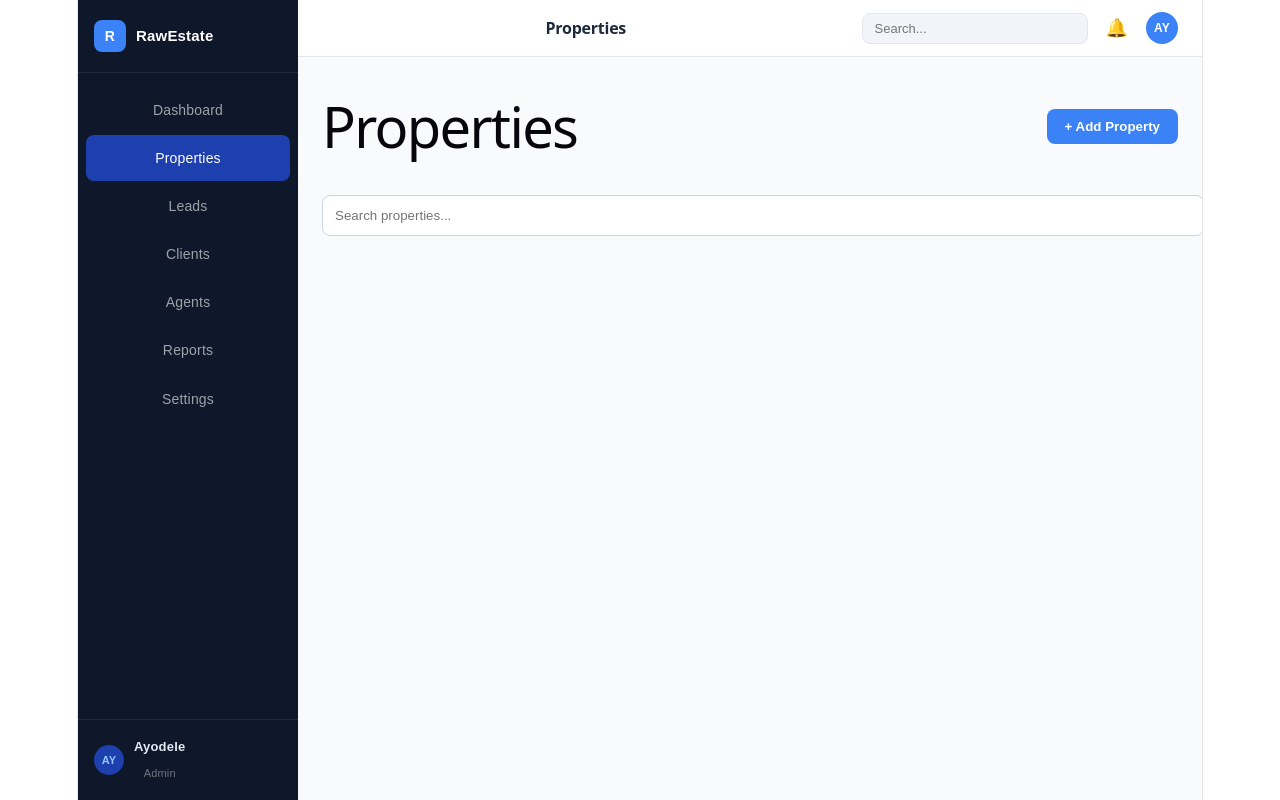
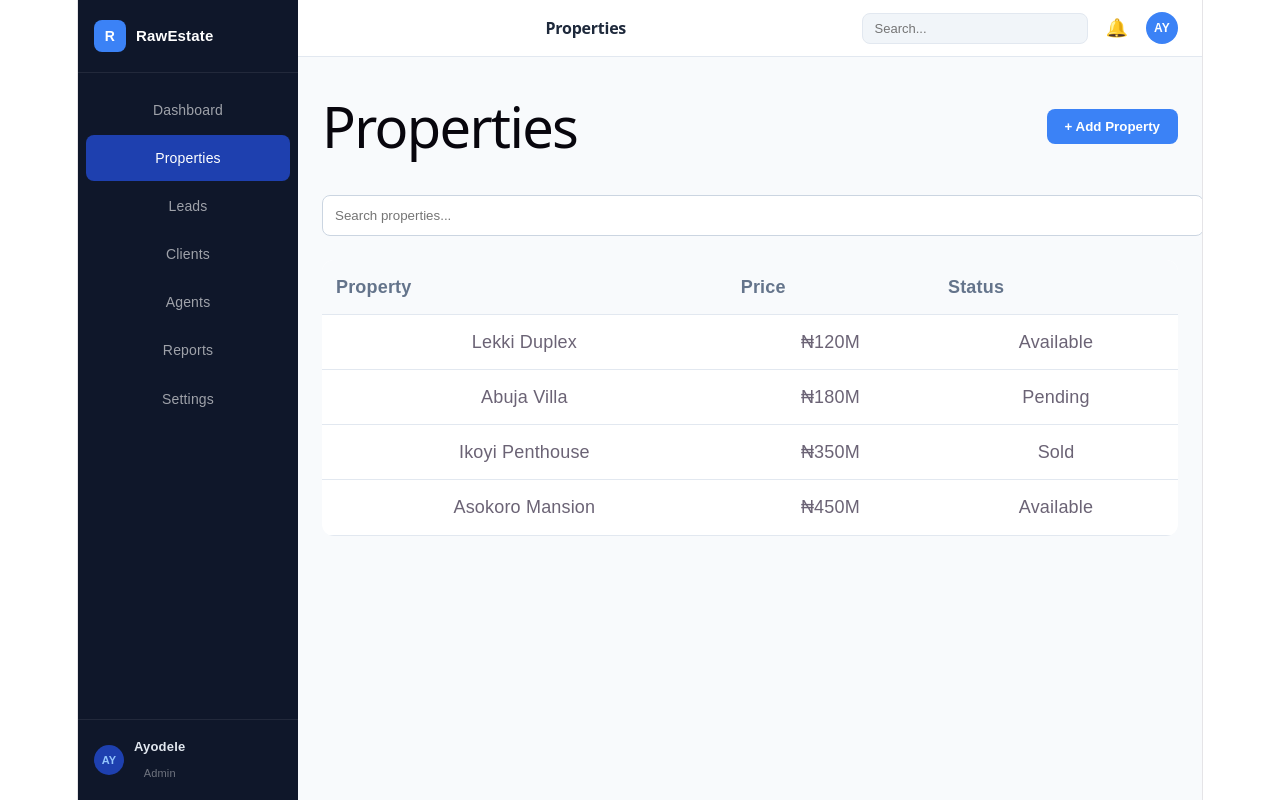
Before and after one commit to melchizedek2991/rawestate-crm, a React (Vite) app: page / in a window 1280 px wide. Both pictures are taken after a click on the element "Properties". Built offline with nearby package versions, Linux system fonts and the light colour scheme.

Commit message:
properties updated

```diff
--- a/src/pages/Properties.jsx
+++ b/src/pages/Properties.jsx
@@ -1,4 +1,31 @@
 function Properties() {
+
+    const properties = [
+          {
+            id: 1,
+            name: "Lekki Duplex",
+            price: "₦120M",
+            status: "Available"
+          },
+          {
+            id: 2,
+            name: "Abuja Villa",
+            price: "₦180M",
+            status: "Pending"
+          },
+          {
+            id: 3,
+            name: "Ikoyi Penthouse",
+            price: "₦350M",
+            status: "Sold"
+          },
+          {
+            id: 4,
+            name: "Asokoro Mansion",
+            price: "₦450M",
+            status: "Available"
+          }
+        ];
   return (
     <div>
 
@@ -39,8 +66,49 @@ function Properties() {
         }}
       />
 
+      <table
+          style={{
+            width: "100%",
+            borderCollapse: "collapse",
+            backgroundColor: "#fff",
+            borderRadius: "12px",
+            overflow: "hidden"
+          }}
+        >
+      <thead>
+        <tr>
+          <th style={tableHeaderStyle}>Property</th>
+          <th style={tableHeaderStyle}>Price</th>
+          <th style={tableHeaderStyle}>Status</th>
+        </tr>
+      </thead>
+
+      <tbody>
+        {properties.map((property) => (
+          <tr key={property.id}>
+            <td style={tableCellStyle}>{property.name}</td>
+            <td style={tableCellStyle}>{property.price}</td>
+            <td style={tableCellStyle}>{property.status}</td>
+          </tr>
+        ))}
+      </tbody>
+    </table>
+
     </div>
   );
 }
 
+
+const tableHeaderStyle = {
+  textAlign: "left",
+  padding: "14px",
+  borderBottom: "1px solid #e2e8f0",
+  backgroundColor: "#f8fafc",
+  color: "#64748b"
+};
+
+const tableCellStyle = {
+  padding: "14px",
+  borderBottom: "1px solid #e2e8f0"
+};
 export default Properties;
```
